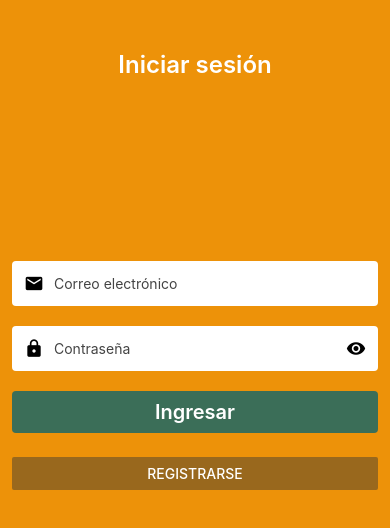
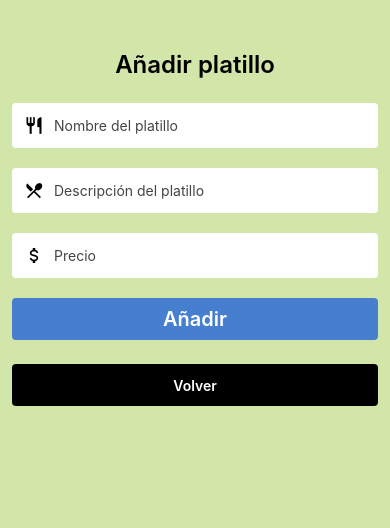
Before and after one commit to oscaregr/App-Restaurants, a React Native app: screen /AddMenu in a window 390 px wide. Shown: the top 528 px of the page. Built offline with nearby package versions, Linux system fonts and the light colour scheme; no server answers.

Commit message:
Cambios menu

```diff
--- a/navigation/AuthStack.js
+++ b/navigation/AuthStack.js
@@ -3,6 +3,7 @@ import { createStackNavigator } from '@react-navigation/stack';
 
 import LoginScreen from '../screens/LoginScreen';
 import SignupScreen from '../screens/SignupScreen';
+import AddMenuScreen from '../screens/AddMenuScreen';
 
 const Stack = createStackNavigator();
 
@@ -11,6 +12,7 @@ export default function AuthStack() {
     <Stack.Navigator screenOptions={({ route, navigation }) => ({ headerShown: false})}>
       <Stack.Screen name='Login' component={LoginScreen} />
       <Stack.Screen name='Signup' component={SignupScreen} />
+      <Stack.Screen name='AddMenu' component={AddMenuScreen}/>
 
     </Stack.Navigator>
   );
--- a/navigation/HomeStack.js
+++ b/navigation/HomeStack.js
@@ -3,6 +3,7 @@ import { createStackNavigator } from '@react-navigation/stack';
 
 import HomeScreen from '../screens/HomeScreen';
 import FootupScreen from '../screens/FootupScreen';
+import AddMenuScreen from '../screens/AddMenuScreen';
 
 
 const Stack = createStackNavigator();
@@ -12,6 +13,7 @@ export default function HomeStack() {
     <Stack.Navigator screenOptions={({ route, navigation }) => ({ headerShown: false})}>
       <Stack.Screen name='Home' component={HomeScreen} />
       <Stack.Screen name='Foot' component={FootupScreen} />
+      <Stack.Screen name='AddMenu' component={AddMenuScreen}/>
     </Stack.Navigator>
   );
 }
--- /dev/null
+++ b/screens/AddMenuScreen.js
@@ -0,0 +1,118 @@
+import { StatusBar } from 'expo-status-bar';
+import React from 'react';
+import { useState } from 'react';
+import { StyleSheet, Text, View, Button as RNButton } from 'react-native';
+
+import { Button, InputField, ErrorMessage } from '../components';
+import Firebase from '../config/firebase';
+
+const auth = Firebase.auth();
+
+export default function addMenuScreen({ navigation }) {
+  const [nombrePlatillo, setNombrePlatillo] = useState('');
+  const [descPlatillo, setDescPlatillo] = useState('');
+  const [precio, setPrecio] = useState('');
+  const [idRestaurante, setIdRestaurante] = useState('');
+
+
+  const addAMenu = () => {
+
+    Firebase.firestore().collection('Menu').add({
+      nombrePlatillo: nombrePlatillo,
+      descPlatillo: descPlatillo,
+      precio: precio,
+      idRestaurante: idRestaurante
+
+    })
+
+  }
+
+  return (
+    <View style={styles.container}>
+      <StatusBar style='dark-content' />
+      <Text style={styles.title}>Añadir platillo</Text>
+
+
+      <InputField
+        inputStyle={{
+          fontSize: 14
+        }}
+        containerStyle={{
+          backgroundColor: '#fff',
+          marginBottom: 20
+        }}
+        leftIcon='silverware-fork-knife'
+        placeholder='Nombre del platillo'
+        autoCapitalize='none'
+        autoFocus={true}
+        value={nombrePlatillo}
+        onChangeText={text => setNombrePlatillo(text)}
+      />
+      <InputField
+        inputStyle={{
+          fontSize: 14
+        }}
+        containerStyle={{
+          backgroundColor: '#fff',
+          marginBottom: 20
+        }}
+        leftIcon='silverware'
+        placeholder='Descripción del platillo'
+        autoCapitalize='none'
+        autoCorrect={true}
+        value={descPlatillo}
+        onChangeText={text => setDescPlatillo(text)}
+      />
+
+       <InputField
+        inputStyle={{
+          fontSize: 14
+        }}
+        containerStyle={{
+          backgroundColor: '#fff',
+          marginBottom: 20
+        }}
+        leftIcon='currency-usd'
+        placeholder='Precio'
+        autoCapitalize='none'
+        autoCorrect={true}
+        value={precio}
+        onChangeText={text => setPrecio(text)}
+      />
+
+
+
+      <Button
+        onPress={addAMenu}
+        backgroundColor='#467fd0'
+        title='Añadir'
+        tileColor='#fff'
+        titleSize={20}
+        containerStyle={{
+          marginBottom: 24
+        }}
+      />
+      <Button
+        onPress={() => navigation.navigate('Login')}
+        title='Volver'
+        color='#fd9644'
+      />
+    </View>
+  );
+}
+
+const styles = StyleSheet.create({
+  container: {
+    flex: 1,
+    backgroundColor: '#D2E6AA',
+    paddingTop: 50,
+    paddingHorizontal: 12
+  },
+  title: {
+    fontSize: 24,
+    fontWeight: '600',
+    color: '#000000',
+    alignSelf: 'center',
+    paddingBottom: 24
+  }
+});
--- a/screens/LoginScreen.js
+++ b/screens/LoginScreen.js
@@ -106,6 +106,18 @@ export default function LoginScreen({ navigation }) {
         title="Registrarse"
         color="#99681d"
       />
+
+<Button
+        onPress={() => navigation.navigate("AddMenu")}
+        backgroundColor="#7CA0E7"
+        title="Añadir platillos"
+        tileColor="#fff"
+        titleSize={20}
+        containerStyle={{
+          marginBottom: 24,
+        }}
+      />
+
     </View>
   );
 }
```
Also changed, not shown: 1 other file (tests, documents, lock files or other folders).
